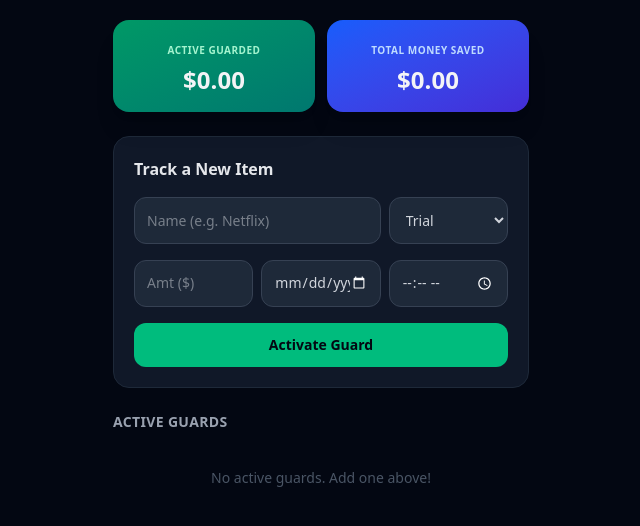
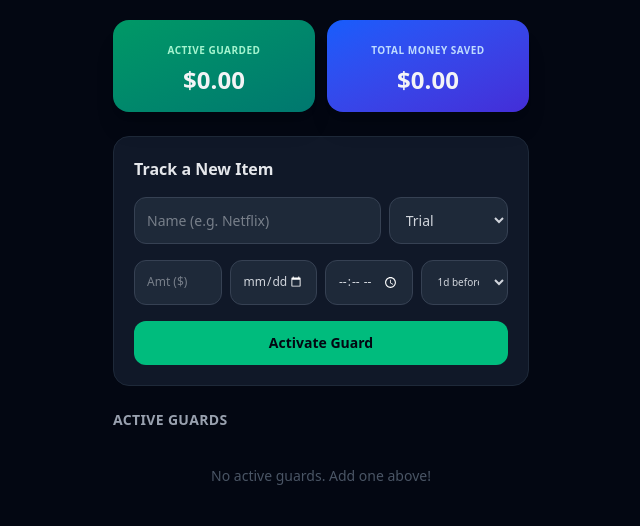
Before and after one commit to onlypritamdey/Bill-Guard, a plain HTML site: page index.html in a window 1280 px wide. Shown: the part 100-626 px from the top of the page, without its empty margins (319-959 px from the left). Drawn offline with nearby package versions, Linux system fonts and the light colour scheme.

Commit message:
Remove comments and adjust form input styles

```diff
--- a/index.html
+++ b/index.html
@@ -9,13 +9,11 @@
 </head>
 <body class="bg-gray-950 text-gray-100 font-sans min-h-screen p-4 max-w-md mx-auto">
 
-  <!-- Header -->
   <header class="text-center my-6">
     <h1 class="text-3xl font-extrabold text-emerald-400 tracking-tight">BillGuard</h1>
     <p class="text-xs text-gray-400 mt-1">Intercepting unwanted charges automatically</p>
   </header>
 
-  <!-- Money Saved Tracker Dashboard -->
   <div class="grid grid-cols-2 gap-3 mb-6">
     <div class="bg-gradient-to-br from-emerald-600 to-teal-700 rounded-2xl p-4 shadow-xl text-center">
       <span class="text-[10px] uppercase font-bold tracking-wider text-emerald-200">Active Guarded</span>
@@ -27,7 +25,6 @@
     </div>
   </div>
 
-  <!-- Quick Add Form -->
   <form id="bill-form" class="bg-gray-900 border border-gray-800 rounded-2xl p-5 mb-6 space-y-4">
     <h2 class="text-md font-bold text-gray-200">Track a New Item</h2>
 
@@ -40,13 +37,19 @@
       </select>
     </div>
 
-    <div class="grid grid-cols-3 gap-2">
+    <div class="grid grid-cols-4 gap-2">
       <input type="number" step="0.01" id="bill-amount" placeholder="Amt ($)" required
-        class="w-full bg-gray-800 border border-gray-700 rounded-xl p-3 text-sm focus:outline-none focus:border-emerald-500 text-gray-300">
+        class="w-full bg-gray-800 border border-gray-700 rounded-xl p-3 text-xs focus:outline-none focus:border-emerald-500 text-gray-300">
       <input type="date" id="bill-date" required
-        class="w-full bg-gray-800 border border-gray-700 rounded-xl p-3 text-sm focus:outline-none focus:border-emerald-500 text-gray-300 scheme-dark">
+        class="w-full bg-gray-800 border border-gray-700 rounded-xl p-3 text-xs focus:outline-none focus:border-emerald-500 text-gray-300 scheme-dark">
       <input type="time" id="bill-time" required
-        class="w-full bg-gray-800 border border-gray-700 rounded-xl p-3 text-sm focus:outline-none focus:border-emerald-500 text-gray-300 scheme-dark">
+        class="w-full bg-gray-800 border border-gray-700 rounded-xl p-3 text-xs focus:outline-none focus:border-emerald-500 text-gray-300 scheme-dark">
+      <select id="bill-reminder-offset" class="w-full bg-gray-800 border border-gray-700 rounded-xl p-3 text-[10px] focus:outline-none focus:border-emerald-500 text-gray-300">
+        <option value="5">5m before</option>
+        <option value="30">30m before</option>
+        <option value="1440" selected>1d before</option>
+        <option value="2880">2d before</option>
+      </select>
     </div>
 
     <button type="submit" class="w-full bg-emerald-500 hover:bg-emerald-600 text-gray-950 font-bold p-3 rounded-xl transition duration-200 text-sm cursor-pointer">
@@ -54,7 +57,6 @@
     </button>
   </form>
 
-  <!-- The List View -->
   <main>
     <h2 class="text-sm font-bold text-gray-400 mb-3 tracking-wide uppercase">Active Guards</h2>
     <div id="bill-list" class="space-y-3">
```
